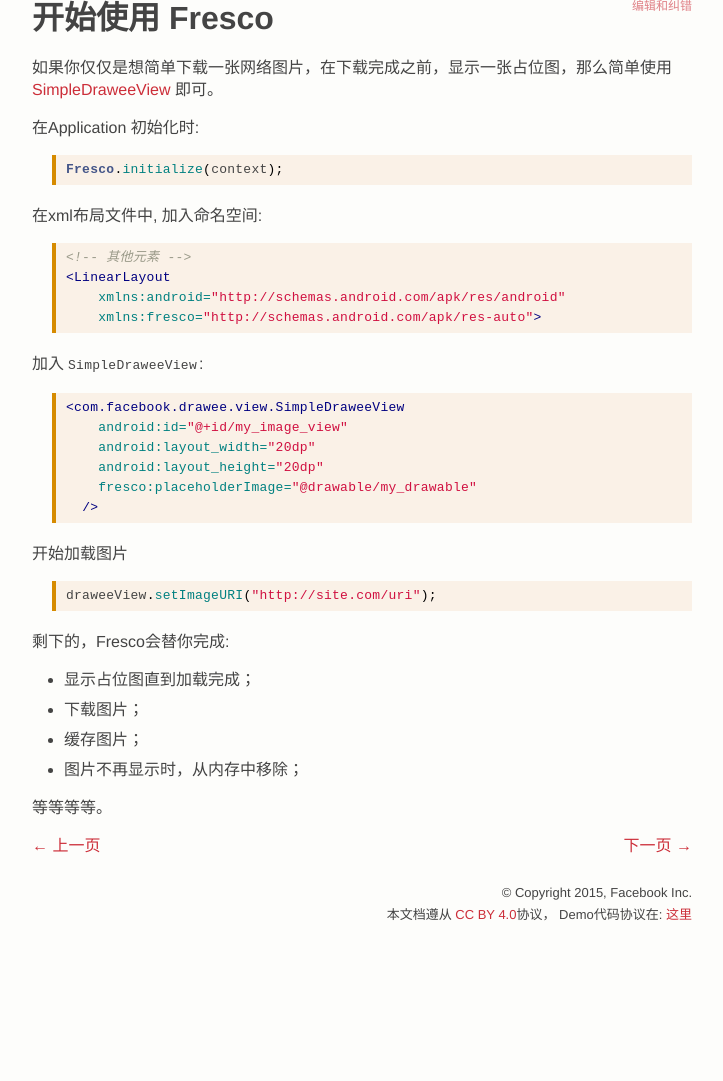
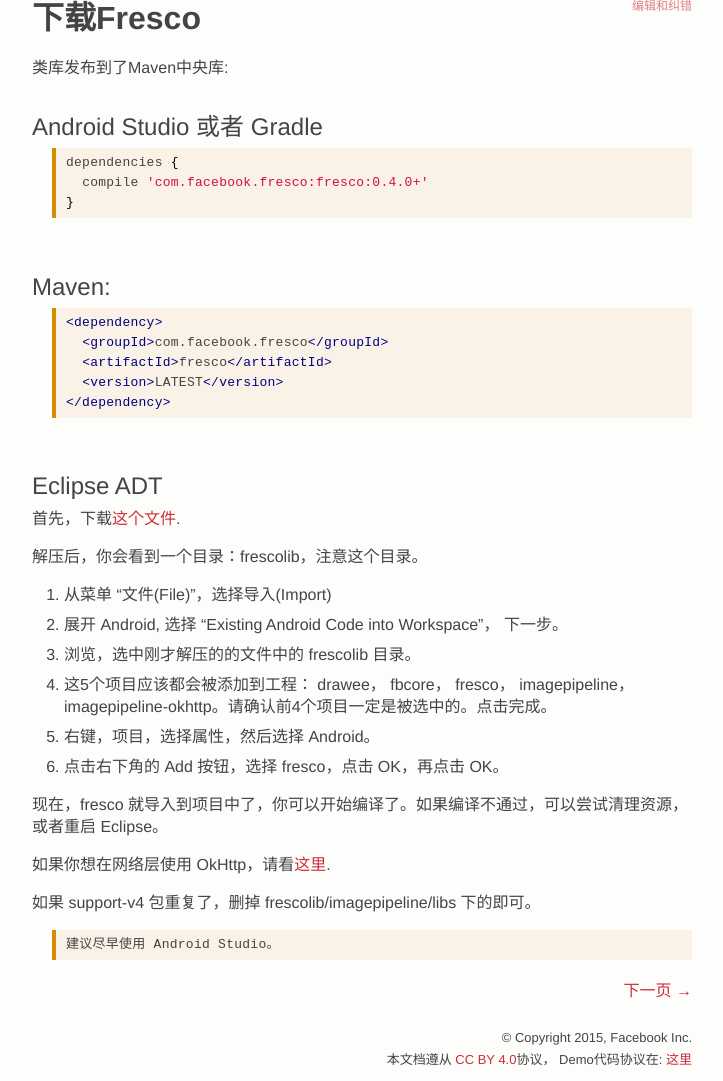
Before and after one commit to liaohuqiu/fresco-docs-cn, a Jekyll site: the page built from docs/00-index.md, in a window 1280 px wide and 1329 px high, cut to the strip 248-1329 px from the top of the window. Shown: the whole strip, without its empty margins (408-1131 px from the left). Built offline with Jekyll 4.4.1, drawn with Linux system fonts in a browser that asks for light colours; Markdown is read by kramdown in place of the engine named in the settings.

Commit message:
#18 is almost done

````diff
--- a/_config.yml
+++ b/_config.yml
@@ -12,6 +12,7 @@
 safe: true
 lsi: false
 highlighter: pygments
+current_version: 0.4.0
 
 exclude:        ['publish-gh-pages-for-pull-request.sh', 'base.sh', 'publish-gh-pages.sh']
 
--- a/_data/nav_docs.yml
+++ b/_data/nav_docs.yml
@@ -1,10 +1,10 @@
 - title: 配置和使用
   items:
-  - id: download-fresco
-    title: 下载
+  - id: index
+    title: 引入到项目
   - id: compile-in-android-studio
     title: 关于在Android Studio中编译
-  - id: index
+  - id: getting-started
     title: 配置和开始使用
   - id: concepts
     title: 关键概念
--- a/docs/00-index.md
+++ b/docs/00-index.md
@@ -1,51 +1,50 @@
 ---
 id: index
-title: 开始使用 Fresco
+title: 下载Fresco
 layout: docs
 permalink: /docs/index.html
-prev: compile-in-android-studio.html
-next: concepts.html
+next: compile-in-android-studio.html
 ---
 
-如果你仅仅是想简单下载一张网络图片，在下载完成之前，显示一张占位图，那么简单使用 [SimpleDraweeView](../javadoc/reference/com/facebook/drawee/view/SimpleDraweeView.html) 即可。
+类库发布到了Maven中央库:
 
-在Application 初始化时:
+## Android Studio 或者 Gradle
 
-```java
-Fresco.initialize(context);
+```groovy
+dependencies {
+  compile 'com.facebook.fresco:fresco:0.4.0+'
+}
 ```
 
-在xml布局文件中, 加入命名空间:
+## Maven:
 
 ```xml
-<!-- 其他元素 -->
-<LinearLayout
-    xmlns:android="http://schemas.android.com/apk/res/android"
-    xmlns:fresco="http://schemas.android.com/apk/res-auto">
+<dependency>
+  <groupId>com.facebook.fresco</groupId>
+  <artifactId>fresco</artifactId>
+  <version>LATEST</version>
+</dependency>
 ```
 
-加入`SimpleDraweeView`:
+## Eclipse ADT
 
-```xml
-<com.facebook.drawee.view.SimpleDraweeView
-    android:id="@+id/my_image_view"
-    android:layout_width="20dp"
-    android:layout_height="20dp"
-    fresco:placeholderImage="@drawable/my_drawable"
-  />
+首先，下载[这个文件](https://github.com/facebook/fresco/releases/download/v{{site.current_version}}/frescolib-v{{site.current_version}}.zip).
+
+解压后，你会看到一个目录：frescolib，注意这个目录。
+
+1. 从菜单 “文件(File)”，选择导入(Import)
+2. 展开 Android, 选择 "Existing Android Code into Workspace"， 下一步。
+3. 浏览，选中刚才解压的的文件中的 frescolib 目录。
+4. 这5个项目应该都会被添加到工程： drawee， fbcore， fresco， imagepipeline， imagepipeline-okhttp。请确认前4个项目一定是被选中的。点击完成。
+5. 右键，项目，选择属性，然后选择 Android。
+6. 点击右下角的 Add 按钮，选择 fresco，点击 OK，再点击 OK。
+
+现在，fresco 就导入到项目中了，你可以开始编译了。如果编译不通过，可以尝试清理资源，或者重启 Eclipse。
+
+如果你想在网络层使用 OkHttp，请看[这里](using-other-network-layers.html#_).
+
+如果 support-v4 包重复了，删掉 frescolib/imagepipeline/libs 下的即可。
+
 ```
-
-开始加载图片
-
-```java
-draweeView.setImageURI("http://site.com/uri");
+建议尽早使用 Android Studio。
 ```
-
-剩下的，Fresco会替你完成:
-
-* 显示占位图直到加载完成；
-* 下载图片；
-* 缓存图片；
-* 图片不再显示时，从内存中移除；
-
-等等等等。
````
Also changed, not shown: docs/00-compile-in-android-studio.md (+2 -2 lines), docs/00-download-fresco.md (deleted, +0 -37 lines), docs/00-getting-started.md (added, +51 -0 lines), docs/03-using-other-network-layers.md (+1 -1 lines).
